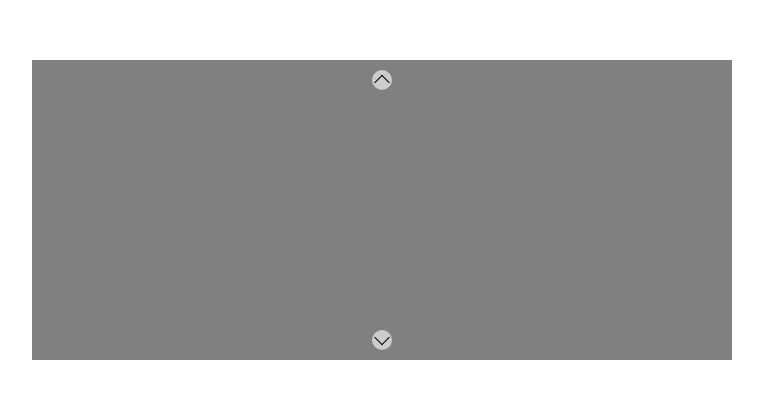
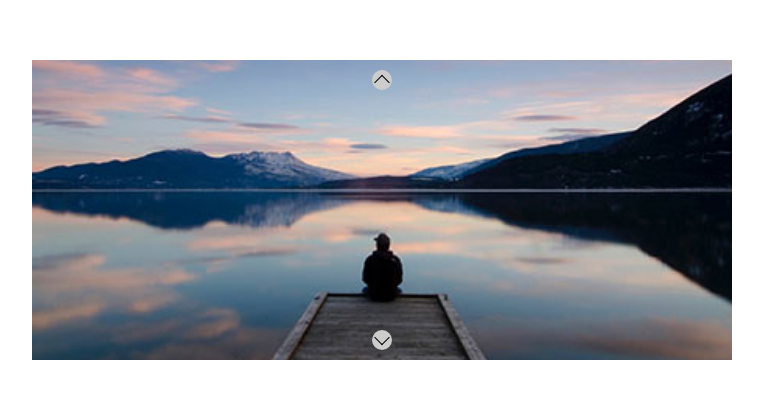
Before and after one commit to dieromeo/js-array-carousel, a plain HTML site: page index.html in a window 1280 px wide. Shown: the part 190-588 px from the top of the page, without its empty margins (258-1021 px from the left). Drawn offline with Linux system fonts and the light colour scheme.

Commit message:
feat: milestone 1

```diff
--- a/css/style.css
+++ b/css/style.css
@@ -23,7 +23,11 @@
 .item {
     height: 100%;
     opacity: 0;
-    position: relative;
+    position: absolute;
+    top: 0;
+    bottom: 0;
+    left: 0;
+    right: 0;
 }
 
 .item img {
--- a/js/main.js
+++ b/js/main.js
@@ -3,3 +3,26 @@
 /* <div class="item active">
         <img src="./img/01.jpg" alt="" />
       </div> */
+
+const imageArray = ['01.jpg', '02.jpg', '03.jpg', '04.jpg', '05.jpg']; // array con immagini
+const divItems = document.querySelector('.items'); // div items
+let contatoreImmagini = 0; // contatore
+
+for (let i = 0; i <= imageArray.length - 1; i++) {
+
+    // div contenitore per le immagini
+    const imageContainer = document.createElement('div');
+    imageContainer.classList.add('item');
+
+    // immagini
+    const image = document.createElement('img');
+    image.src = `/img/${imageArray[i]}`;
+    image.alt = `paesaggio${i}`;
+
+    imageContainer.append(image);
+    divItems.append(imageContainer);
+
+    if (i === contatoreImmagini) {
+        imageContainer.classList.add('active');
+    }
+}
```
Also changed, not shown: img/01.jpg (added), img/02.jpg (added), img/03.jpg (added), img/04.jpg (added), img/05.jpg (added).
